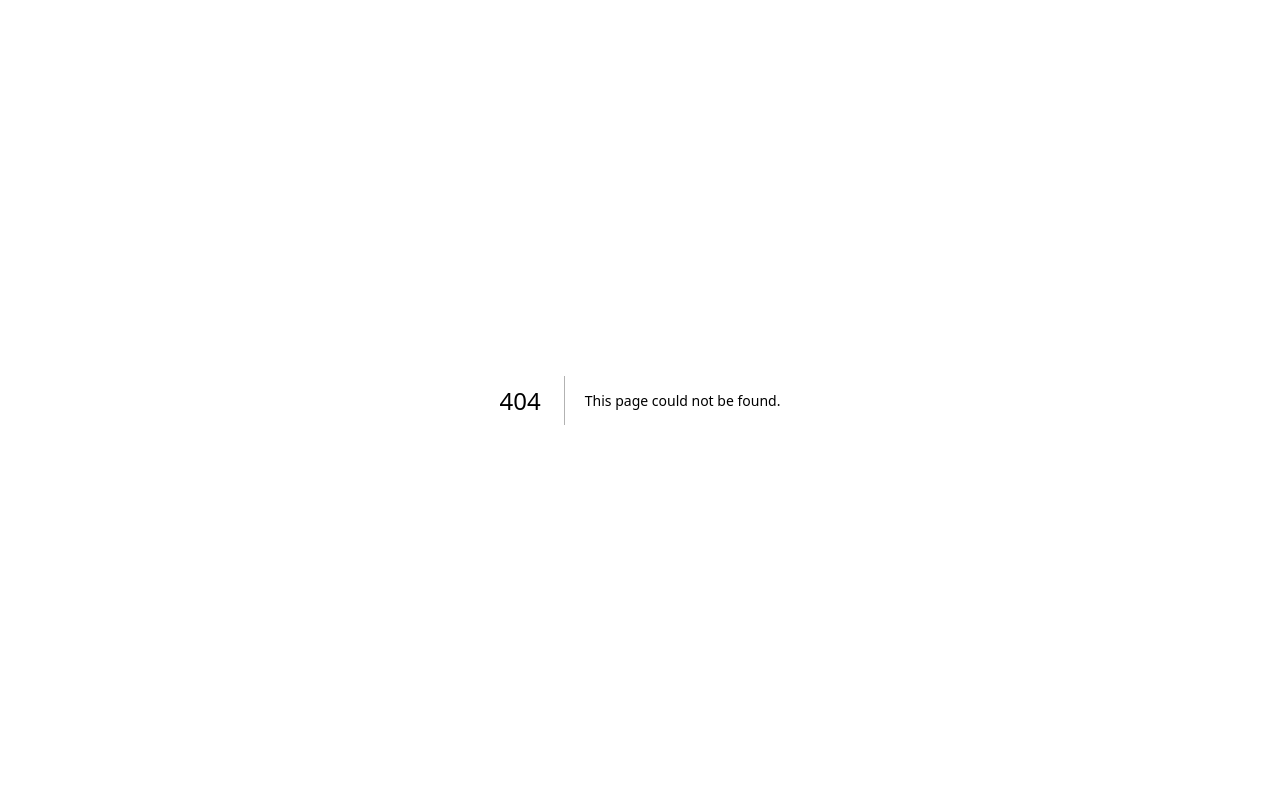
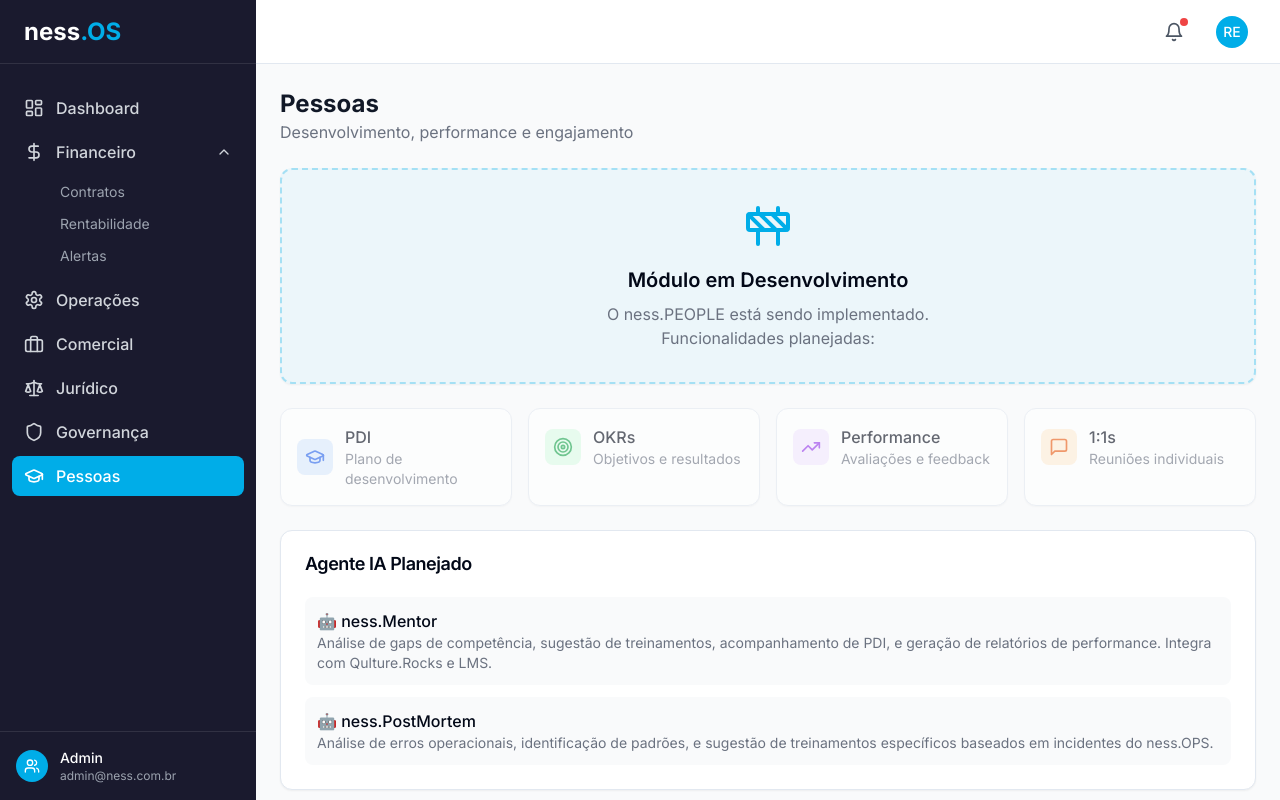
Before and after one commit to resper1965/ness.OS, a Next.js app: page /people in a window 1280 px wide. Before the commit this address had no page. Shown: the top 800 px of the page. Built offline with nearby package versions, Linux system fonts and the light colour scheme.

Commit message:
feat: add src/app/people/page.tsx

```diff
--- /dev/null
+++ b/src/app/people/page.tsx
@@ -0,0 +1,133 @@
+'use client'
+
+import { AppLayout } from '@/components/layout/app-layout'
+import { Card, CardContent, CardHeader, CardTitle } from '@/components/ui/card'
+import { GraduationCap, Target, TrendingUp, MessageSquare, Construction } from 'lucide-react'
+
+export default function PeoplePage() {
+  return (
+    <AppLayout>
+      <div className="space-y-6">
+        {/* Header */}
+        <div>
+          <h1 className="text-2xl font-bold text-gray-900">Pessoas</h1>
+          <p className="text-gray-500">Desenvolvimento, performance e engajamento</p>
+        </div>
+
+        {/* Em desenvolvimento */}
+        <Card className="border-dashed border-2 border-ness-cyan/30 bg-ness-cyan/5">
+          <CardContent className="p-8 text-center">
+            <Construction size={48} className="mx-auto mb-4 text-ness-cyan" />
+            <h2 className="text-xl font-semibold mb-2">Módulo em Desenvolvimento</h2>
+            <p className="text-gray-500 max-w-md mx-auto">
+              O ness.PEOPLE está sendo implementado. Funcionalidades planejadas:
+            </p>
+          </CardContent>
+        </Card>
+
+        {/* Preview das funcionalidades */}
+        <div className="grid grid-cols-1 md:grid-cols-2 lg:grid-cols-4 gap-4">
+          <Card className="opacity-60">
+            <CardContent className="p-4">
+              <div className="flex items-center gap-3">
+                <div className="p-2 bg-blue-100 rounded-lg">
+                  <GraduationCap size={20} className="text-blue-600" />
+                </div>
+                <div>
+                  <p className="font-medium">PDI</p>
+                  <p className="text-sm text-gray-500">Plano de desenvolvimento</p>
+                </div>
+              </div>
+            </CardContent>
+          </Card>
+
+          <Card className="opacity-60">
+            <CardContent className="p-4">
+              <div className="flex items-center gap-3">
+                <div className="p-2 bg-green-100 rounded-lg">
+                  <Target size={20} className="text-green-600" />
+                </div>
+                <div>
+                  <p className="font-medium">OKRs</p>
+                  <p className="text-sm text-gray-500">Objetivos e resultados</p>
+                </div>
+              </div>
+            </CardContent>
+          </Card>
+
+          <Card className="opacity-60">
+            <CardContent className="p-4">
+              <div className="flex items-center gap-3">
+                <div className="p-2 bg-purple-100 rounded-lg">
+                  <TrendingUp size={20} className="text-purple-600" />
+                </div>
+                <div>
+                  <p className="font-medium">Performance</p>
+                  <p className="text-sm text-gray-500">Avaliações e feedback</p>
+                </div>
+              </div>
+            </CardContent>
+          </Card>
+
+          <Card className="opacity-60">
+            <CardContent className="p-4">
+              <div className="flex items-center gap-3">
+                <div className="p-2 bg-orange-100 rounded-lg">
+                  <MessageSquare size={20} className="text-orange-600" />
+                </div>
+                <div>
+                  <p className="font-medium">1:1s</p>
+                  <p className="text-sm text-gray-500">Reuniões individuais</p>
+                </div>
+              </div>
+            </CardContent>
+          </Card>
+        </div>
+
+        {/* Agente IA planejado */}
+        <Card>
+          <CardHeader>
+            <CardTitle>Agente IA Planejado</CardTitle>
+          </CardHeader>
+          <CardContent>
+            <div className="space-y-3">
+              <div className="p-3 bg-gray-50 rounded-lg">
+                <p className="font-medium">🤖 ness.Mentor</p>
+                <p className="text-sm text-gray-500">
+                  Análise de gaps de competência, sugestão de treinamentos, acompanhamento de PDI,
+                  e geração de relatórios de performance. Integra com Qulture.Rocks e LMS.
+                </p>
+              </div>
+              <div className="p-3 bg-gray-50 rounded-lg">
+                <p className="font-medium">🤖 ness.PostMortem</p>
+                <p className="text-sm text-gray-500">
+                  Análise de erros operacionais, identificação de padrões, e sugestão de treinamentos
+                  específicos baseados em incidentes do ness.OPS.
+                </p>
+              </div>
+            </div>
+          </CardContent>
+        </Card>
+
+        {/* Integrações */}
+        <Card>
+          <CardHeader>
+            <CardTitle>Integrações Planejadas</CardTitle>
+          </CardHeader>
+          <CardContent>
+            <div className="grid grid-cols-2 md:grid-cols-4 gap-4">
+              {['Qulture.Rocks', 'Gupy', 'Feedz', 'LMS', 'Google Meet', 'Slack', 'Teams', 'ness.OPS'].map((tool) => (
+                <div
+                  key={tool}
+                  className="p-3 bg-gray-50 rounded-lg text-center text-sm text-gray-600"
+                >
+                  {tool}
+                </div>
+              ))}
+            </div>
+          </CardContent>
+        </Card>
+      </div>
+    </AppLayout>
+  )
+}
```
